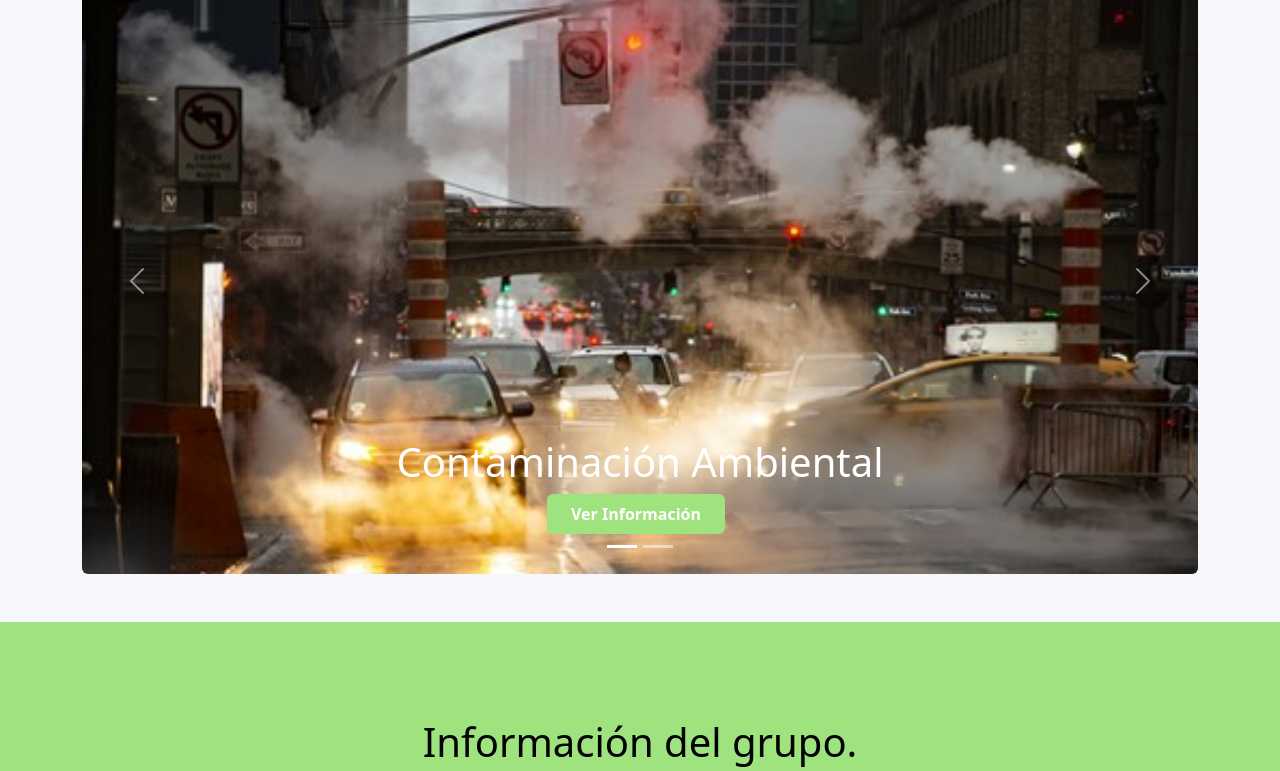
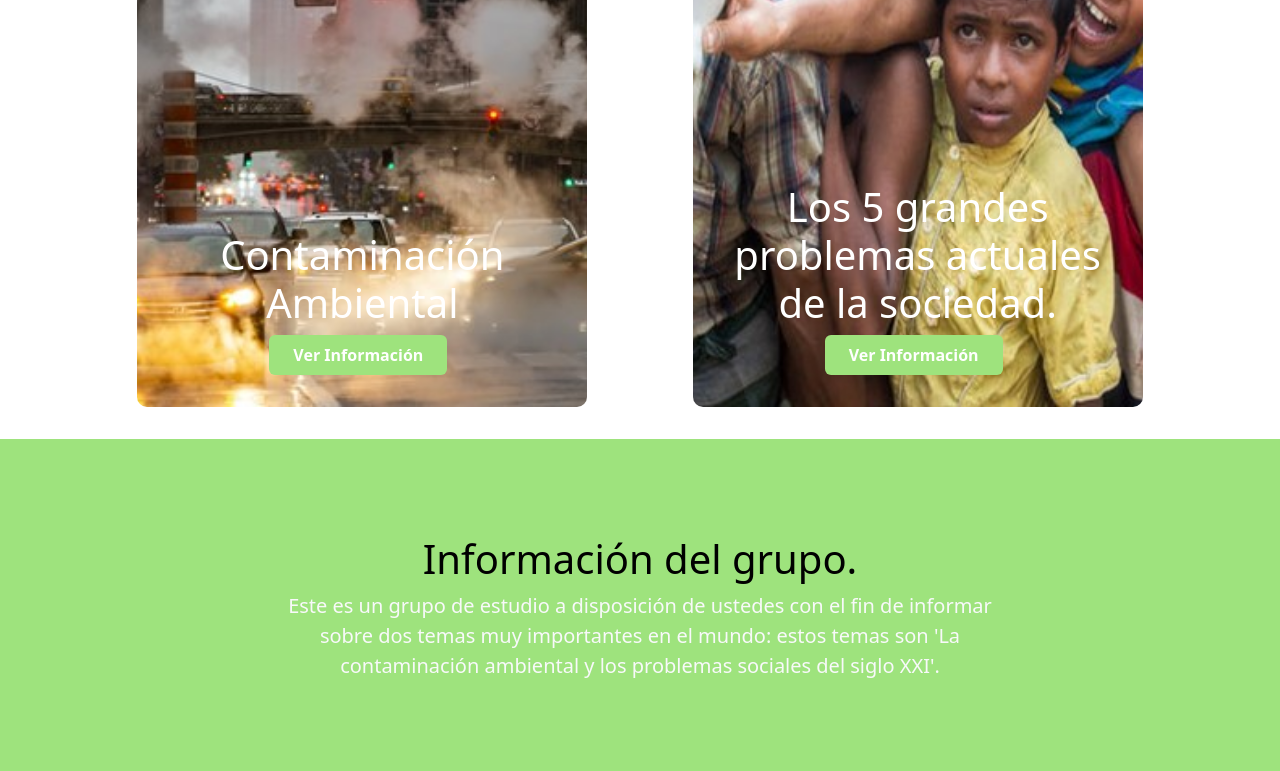
Before and after one commit to enyeldev/Contamiacion-ambiental-y-problemas-sociales-del-sigo-XXI, a website built with Vite: page index.html in a window 1280 px wide. Shown: the part 735-1506 px from the top of the page. Built offline with nearby package versions, Linux system fonts and the light colour scheme.

Commit message:
segundo commit

```diff
--- a/index.html
+++ b/index.html
@@ -2,7 +2,7 @@
 <html lang="en">
   <head>
     <meta charset="UTF-8" />
-    <link rel="icon" type="image/svg+xml" href="./public/parchment.png" />
+    <link rel="icon" type="image/svg+xml" href="./public/" />
     <meta name="viewport" content="width=device-width, initial-scale=1.0" />
     <link rel="stylesheet" href="style.css" />
     <link rel="stylesheet" href="boot.css" />
@@ -10,13 +10,6 @@
   </head>
 
   <body>
-    <!-- <header class="container border-bottom">
-    <nav class="p-3">
-      <h2>
-        grupo
-      </h2>
-    </nav>
-  </header> -->
     <div
       class="container-fluid col-xxl-8 px-4 py-2 hero justify-content-center"
     >
@@ -43,100 +36,45 @@
             planeta. Otros problemas importantes incluyen la pobreza, la
             desigualdad, la violencia, la injusticia y el cambio climático.
           </p>
-          <!-- <div class="d-grid gap-2 d-md-flex justify-content-md-start">
-          <button type="button" class="p-2 rounded border-0 text-white fw-bolder bg-green btn-lg px-4 me-md-2">ver
-            mas</button>
-        </div> -->
         </div>
       </div>
     </div>
 
-    <div class="container-fluid bg-second">
-      <div class="row d-flex justify-content-center align-items-center p-5">
-        <h1 class="text-center display-5 d-block text-dark">Temas</h1>
-        <div
-          id="carouselExampleCaptions"
-          class="carousel slide carousel-content rounded"
-        >
-          <div class="carousel-indicators">
-            <button
-              type="button"
-              data-bs-target="#carouselExampleCaptions"
-              data-bs-slide-to="0"
-              class="active"
-              aria-current="true"
-              aria-label="Slide 1"
-            ></button>
-            <button
-              type="button"
-              data-bs-target="#carouselExampleCaptions"
-              data-bs-slide-to="1"
-              aria-label="Slide 2"
-            ></button>
-          </div>
-          <div
-            class="carousel-inner container rounded overflow-hidden carousel-list"
-          >
-            <div class="carousel-item active">
-              <img
-                src="public/img/slider-1.jpg"
-                class="d-block w-100 h-100 rounded"
-                alt="..."
-              />
-              <div class="carousel-caption d-block">
+    <div class="conatiner-css">
+      <div class="card-css-1 card-css-carrusel">
+        <div class="img-cont-css-1">
+          <div class="carrusel-css-cap">
             <h1>Contaminación Ambiental</h1>
             <a href="contaminacion.html">
               <button
                 type="button"
-                    class="p-2 rounded border-0 text-white fw-bolder bg-green btn-lg px-4 me-md-2 text-capitalize"
+                class="p-2 rounded border-0 text-white fw-bolder bg-green btn-lg px-4 me-md-2 text-capitalize btn-css"
               >
                 Ver información
               </button></a
             >
           </div>
         </div>
-            <div class="carousel-item overflow-hidden">
-              <img
-                src="public/img/slider-2.jpg"
-                class="d-block w-100 rounded h-100"
-                alt="..."
-              />
-              <div class="carousel-caption d-block">
-                <h1 class="text-capitalize d-md-block">
-                  Los 5 grandes problemas actuales de la sociedad.
-                </h1>
+      </div>
+      <div class="card-css-2 card-css-carrusel">
+        <div class="img-cont-css-2">
+          <div class="img-cont-css-1">
+            <div class="carrusel-css-cap">
+              <h1>Los 5 grandes problemas actuales de la sociedad.</h1>
               <a href="problemas.html">
                 <button
                   type="button"
-                    class="p-2 rounded border-0 text-white fw-bolder bg-green btn-lg px-4 me-md-2 text-capitalize"
+                  class="p-2 rounded border-0 text-white fw-bolder bg-green btn-lg px-4 me-md-2 text-capitalize btn-css"
                 >
                   Ver información
-                  </button>
-                </a>
+                </button></a
+              >
             </div>
           </div>
         </div>
-          <button
-            class="carousel-control-prev"
-            type="button"
-            data-bs-target="#carouselExampleCaptions"
-            data-bs-slide="prev"
-          >
-            <span class="carousel-control-prev-icon" aria-hidden="true"></span>
-            <span class="visually-hidden">Previous</span>
-          </button>
-          <button
-            class="carousel-control-next"
-            type="button"
-            data-bs-target="#carouselExampleCaptions"
-            data-bs-slide="next"
-          >
-            <span class="carousel-control-next-icon" aria-hidden="true"></span>
-            <span class="visually-hidden">Next</span>
-          </button>
       </div>
     </div>
-    </div>
+
     <div class="bg-green">
       <div class="p-5 text-center">
         <div class="container py-5">
--- a/style.css
+++ b/style.css
@@ -67,3 +67,44 @@
   background-size: contain;
   background-repeat: no-repeat;
 }
+
+.conatiner-css {
+  width: 100%;
+  padding: 2em;
+  display: flex;
+  justify-content: space-evenly;
+}
+
+.card-css-carrusel {
+  width: 450px;
+  height: 500px;
+  /* background: #79ff20; */
+  border-radius: 10px;
+  display: flex;
+  justify-content: center;
+  align-items: flex-end;
+  padding: 0em 1em 2em 1em;
+}
+
+.card-css-1 {
+  background-image: url("./public/img/slider-1.jpg");
+  background-repeat: no-repeat;
+  background-size: cover;
+  background-position: center;
+}
+
+.card-css-2 {
+  background-image: url("./public/img/slider-2.jpg");
+  background-repeat: no-repeat;
+  background-size: cover;
+  background-position: center;
+}
+
+.btn-css:hover {
+  background: #59b919;
+}
+
+.carrusel-css-cap {
+  color: #fff;
+  text-align: center;
+}
```
Lines whose indentation alone changed are shown as unchanged.
